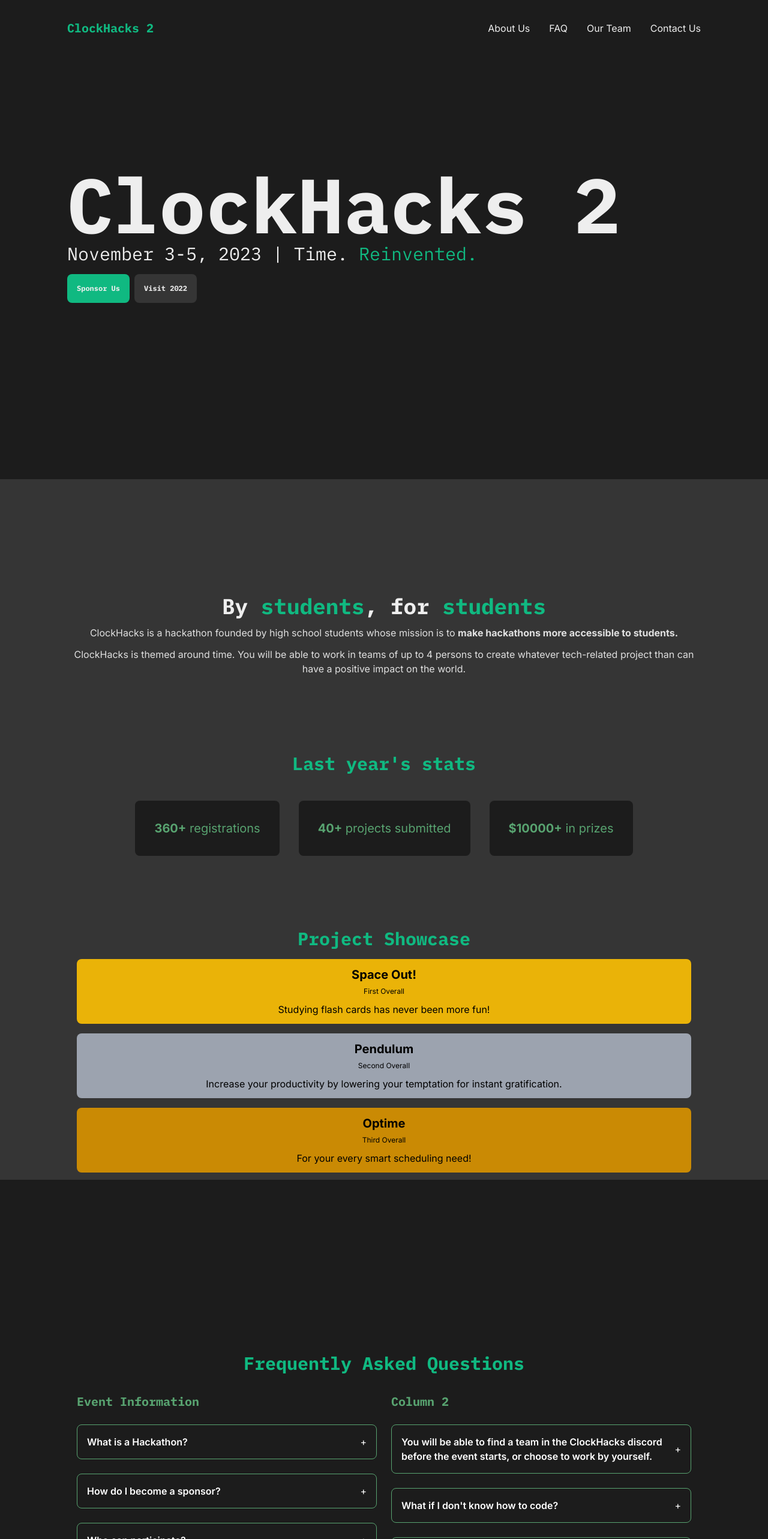
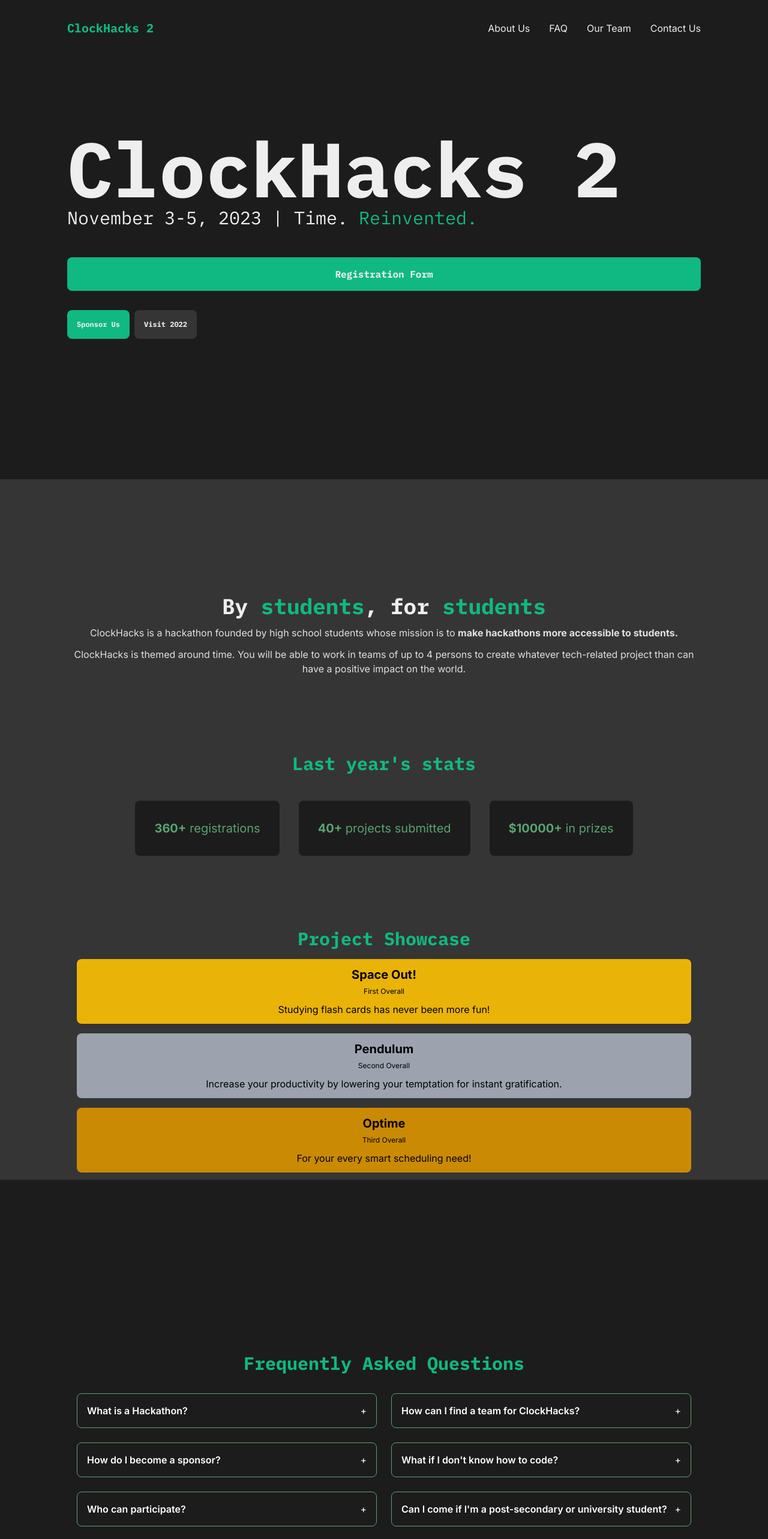
Before and after one commit to ClockHacks/clockhacks.dev, a React (Vite) app: page / in a window 1280 px wide. Shown: the top 2566 px of the page at 60% size. Built offline with nearby package versions, Linux system fonts and the light colour scheme.

Commit message:
fix: Fixed FAQ data, removed column names from FAQ (#22)

```diff
--- a/src/data/FAQ.data.js
+++ b/src/data/FAQ.data.js
@@ -29,7 +29,7 @@ const faqData = [
     title: "Column 2",
     questions: [
       {
-        question: "You will be able to find a team in the ClockHacks discord before the event starts, or choose to work by yourself.",
+        question: "How can I find a team for ClockHacks?",
         answer: "You will be able to find a team in the ClockHacks discord before the event starts, or choose to work by yourself.",
       },
       {
--- a/src/sections/FAQ.jsx
+++ b/src/sections/FAQ.jsx
@@ -20,9 +20,6 @@ const FAQ = () => {
                     <div
                         key={columnIndex} className='flex flex-col gap-6'
                     >
-                        <h3 className="text-xl text-accent2">
-                            {item.title}
-                        </h3>
                         {
                             item.questions.map((question, questionIndex) => (
                                 <div
--- a/src/sections/Landing.jsx
+++ b/src/sections/Landing.jsx
@@ -43,6 +43,11 @@ const Landing = () => {
     <section className='flex flex-col justify-center h-[calc(100vh-96px)] p-8 typography'>
       <h1 className='text-4xl lg:text-9xl cursor-pointer text-center lg:text-left' onClick={clicked}>{header}</h1>
       <h2 className='text-lg lg:text-3xl font-normal mb-4 text-center lg:text-left'>November 3-5, 2023 | Time. <span className='text-accent1'>Reinvented.</span></h2>
+      <a target="_BLANK" href="https://docs.google.com/forms/d/e/1FAIpQLScJjZKZyVWQyC4ehvoWkJ0nd8Ul75DQ0Wjn0vW23d13a4WX_A/viewform">
+        <button className="text-md my-[2rem] w-full text-white">
+          Registration Form
+        </button>
+      </a>
       <div className='text-xs mb-[7rem] flex items-center justify-center lg:justify-start gap-2'>
         <button onClick={() => window.open('mailto:business@clockhacks.dev')}>Sponsor Us</button>
         <button className='contrast' onClick={() => window.open('https://one.clockhacks.dev')}>Visit 2022</button>
```
